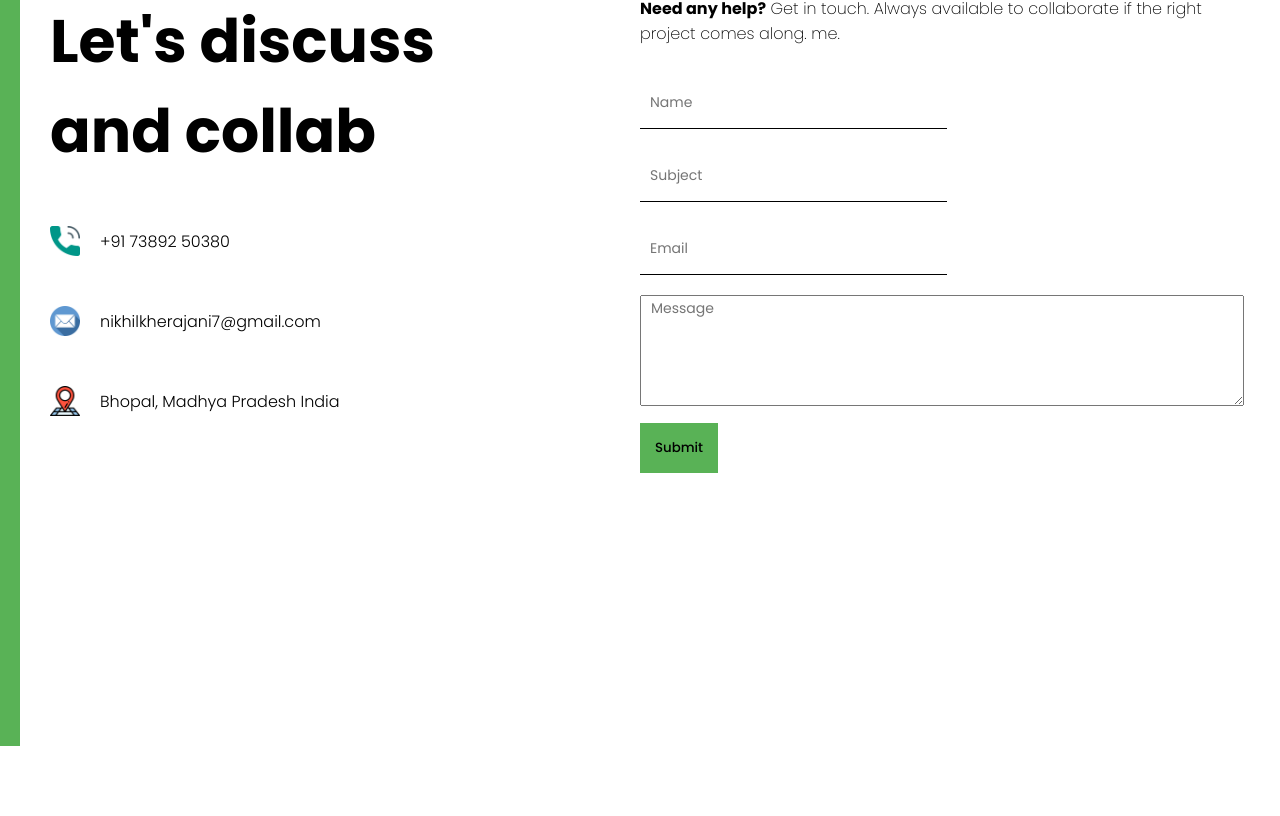
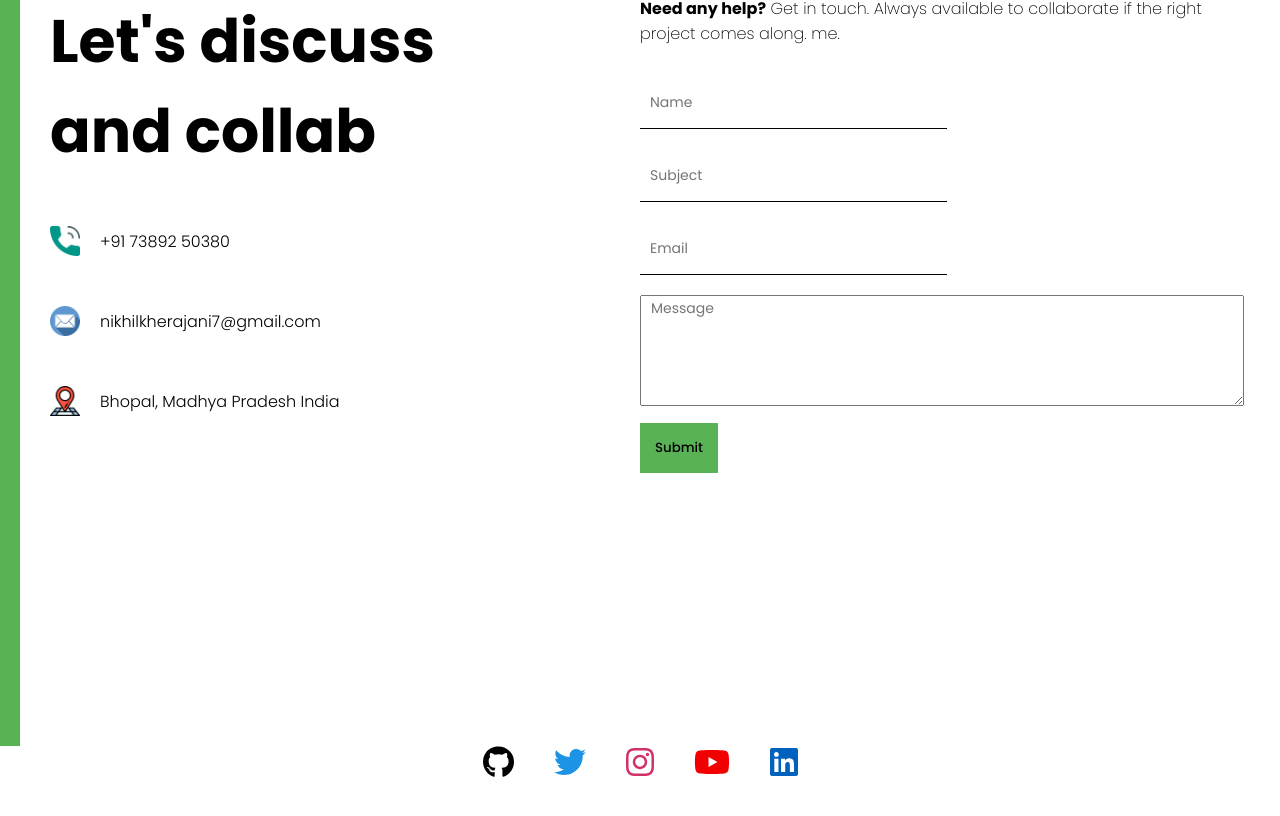
Before and after one commit to Nikhil-Kherajani/Portfolio-Website-React, a React (Create React App) app: page / in a window 1280 px wide. Shown: the part 3313-4129 px from the top of the page. Before the commit the page ends 4059 px from the top, so only its background shows below. Built offline with nearby package versions, Linux system fonts and the light colour scheme.

Commit message:
added social handles

```diff
--- a/package.json
+++ b/package.json
@@ -4,6 +4,9 @@
   "version": "0.1.0",
   "private": true,
   "dependencies": {
+    "@fortawesome/fontawesome-free": "^6.4.0",
+    "@fortawesome/free-brands-svg-icons": "^6.4.0",
+    "@fortawesome/react-fontawesome": "^0.2.0",
     "@testing-library/jest-dom": "^5.11.4",
     "@testing-library/react": "^11.1.0",
     "@testing-library/user-event": "^12.1.10",
--- a/public/index.html
+++ b/public/index.html
@@ -6,6 +6,7 @@
   <meta name="viewport" content="width=device-width, initial-scale=1" />
   <meta name="description" content="Web site created using create-react-app" />
   <link href="https://fonts.googleapis.com/css2?family=Poppins:wght@100;200;300;400;500;600;700;800;900&display=swap" rel="stylesheet">
+  <!-- <link rel="stylesheet" href="https://cdn.jsdelivr.net/npm/@fortawesome/fontawesome-free@6.2.1/css/fontawesome.min.css" > -->
   <style>
     * {
       margin: 0;
--- a/src/App.jsx
+++ b/src/App.jsx
@@ -7,6 +7,7 @@ import NewProject from "./components/newProject/newProject";
 // import Toggle from "./components/toggle/Toggle";
 import { ThemeContext } from "./context";
 import TechStack from "./components/TechStack/TechStack";
+import Bottom from "./components/bottom/bottom";
 
 const App = () => {
   const theme = useContext(ThemeContext);
@@ -26,6 +27,7 @@ const App = () => {
       <NewProject/>
       {/* <ProductList /> */}
       <Contact />
+      <Bottom />
     </div>
   );
 };
--- /dev/null
+++ b/src/components/bottom/bottom.css
@@ -0,0 +1,67 @@
+.social-menu {
+    /* margin-top: 50px; */
+    margin-bottom: 30px;
+  }
+
+  .social-title {
+    font-size: 2.5rem;
+    text-align: center;
+    margin-bottom: 20px;
+  }
+
+  .social-list {
+    display: flex;
+    justify-content: center;
+    align-items: center;
+    list-style: none;
+    margin: 0;
+    padding: 0;
+  }
+
+  .social-item {
+    margin: 0 20px;
+    transition: transform 0.3s ease-in-out;
+  }
+
+  .social-link {
+    display: flex;
+    flex-direction: column;
+    justify-content: center;
+    align-items: center;
+
+    text-decoration: none;
+    /* text-shadow: 0px 7px 5px rgba(0, 0, 0, 0.5); */
+    /* box-shadow: 0px 7px 5px rgba(0, 0, 0, 0.5); */
+  }
+  .fb-icon{
+    color: #000000;
+  }
+  .tt-icon{
+    color: #1C93E4;
+  }
+  .ig-icon{
+    color: #D33066;
+  }
+  .yt-icon{
+    color: #F20000;
+  }
+  .li-icon{
+    color: #0061BE;
+  }
+
+  .social-link:hover .social-icon {
+    transform: rotate(360deg);
+  }
+
+  .social-icon {
+    font-size: 2rem;
+    margin-bottom: 10px;
+    transition: transform 0.3s ease-in-out;
+  }
+
+  .social-text {
+    font-size: 1.5rem;
+    font-weight: bold;
+    text-transform: uppercase;
+    letter-spacing: 1px;
+  }
--- /dev/null
+++ b/src/components/bottom/bottom.js
@@ -0,0 +1,84 @@
+import React from "react";
+import { FontAwesomeIcon } from "@fortawesome/react-fontawesome";
+import {
+  faFacebook,
+  faTwitter,
+  faInstagram,
+  faYoutube,
+  faLinkedin,
+  faGithub,
+} from "@fortawesome/free-brands-svg-icons";
+import "./bottom.css";
+
+function Bottom() {
+  return (
+    <div className="social-menu">
+      {/* <h1 className="social-title">Follow me</h1> */}
+      <ul className="social-list">
+        <li className="social-item">
+          <a
+            href="https://github.com/Nikhil-Kherajani"
+            target="_blank"
+            rel="noopener noreferrer"
+            className="social-link"
+          >
+            <FontAwesomeIcon icon={faGithub} className="social-icon fb-icon" />
+            {/* <span className="social-text">Facebook</span> */}
+          </a>
+        </li>
+        <li className="social-item">
+          <a
+            href="https://twitter.com/KherajaniNikhil"
+            target="_blank"
+            rel="noopener noreferrer"
+            className="social-link"
+          >
+            <FontAwesomeIcon icon={faTwitter} className="social-icon tt-icon" />
+            {/* <span className="social-text">Twitter</span> */}
+          </a>
+        </li>
+        <li className="social-item">
+          <a
+            href="https://www.instagram.com/nikhil_kherajani_/"
+            target="_blank"
+            rel="noopener noreferrer"
+            className="social-link"
+          >
+            <FontAwesomeIcon
+              icon={faInstagram}
+              className="social-icon ig-icon"
+            />
+            {/* <span className="social-text">Instagram</span> */}
+          </a>
+        </li>
+        <li className="social-item">
+          <a
+            href="https://www.youtube.com/@nikhilkherajanidev"
+            target="_blank"
+            rel="noopener noreferrer"
+            className="social-link"
+          >
+            <FontAwesomeIcon icon={faYoutube} className="social-icon yt-icon" />
+            {/* <span className="social-text">YouTube</span> */}
+          </a>
+        </li>
+        <li className="social-item">
+          <a
+            href="https://www.linkedin.com/in/nikhil-kherajani/"
+            target="_blank"
+            rel="noopener noreferrer"
+            className="social-link"
+          >
+            <FontAwesomeIcon
+              icon={faLinkedin}
+              className="social-icon li-icon"
+            />
+            {/* <span className="social-text">LinkedIn</span> */}
+          </a>
+        </li>
+      </ul>
+    </div>
+  );
+}
+
+export default Bottom;
--- a/src/index.js
+++ b/src/index.js
@@ -1,6 +1,8 @@
 import React from "react";
 import ReactDOM from "react-dom";
 import App from "./App";
+import "@fortawesome/fontawesome-free/css/all.min.css";
+
 import { ThemeProvider } from "./context";
 
 ReactDOM.render(
```
Also changed, not shown: 11 other files (tests, documents, lock files or other folders).
